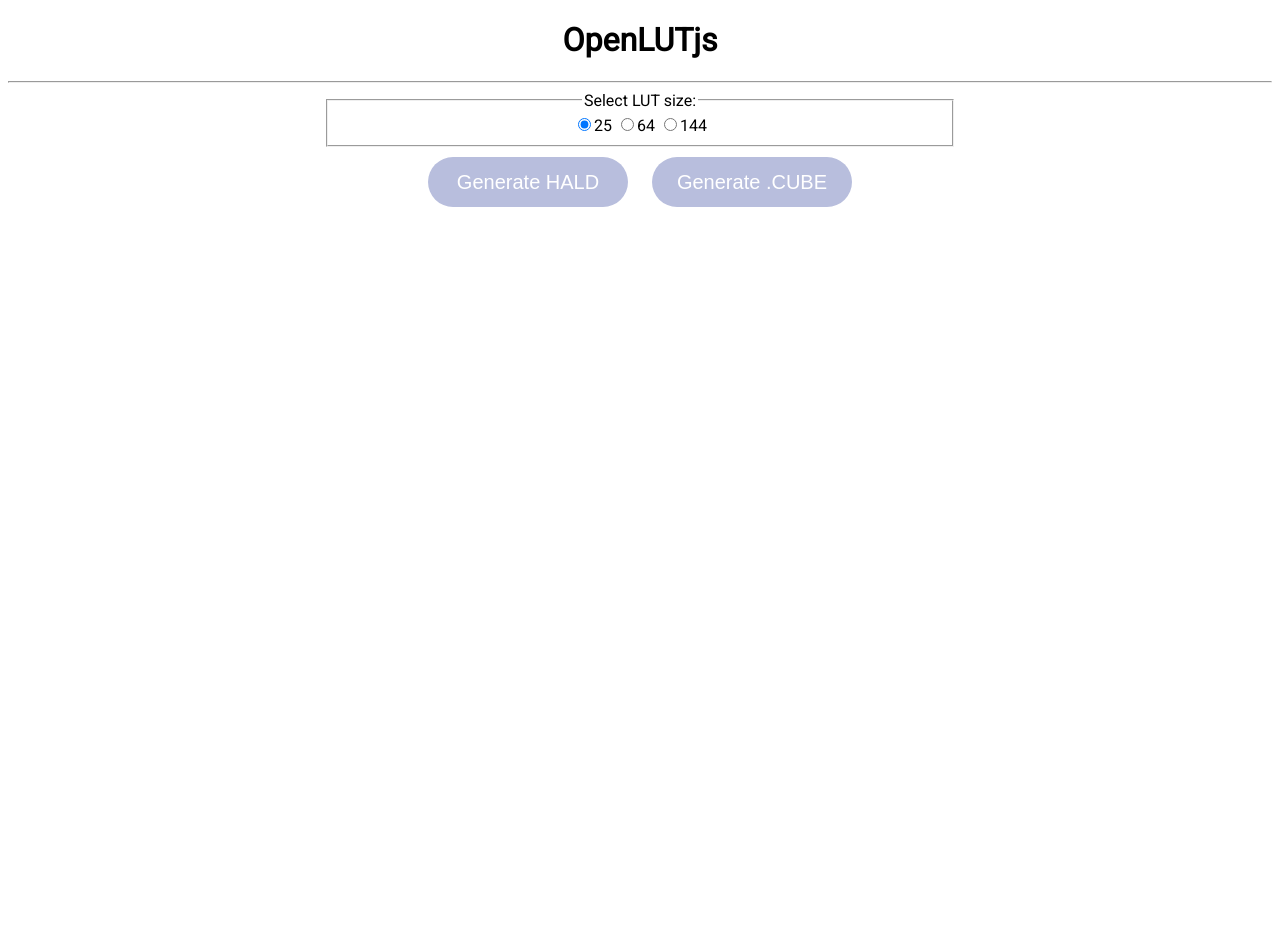
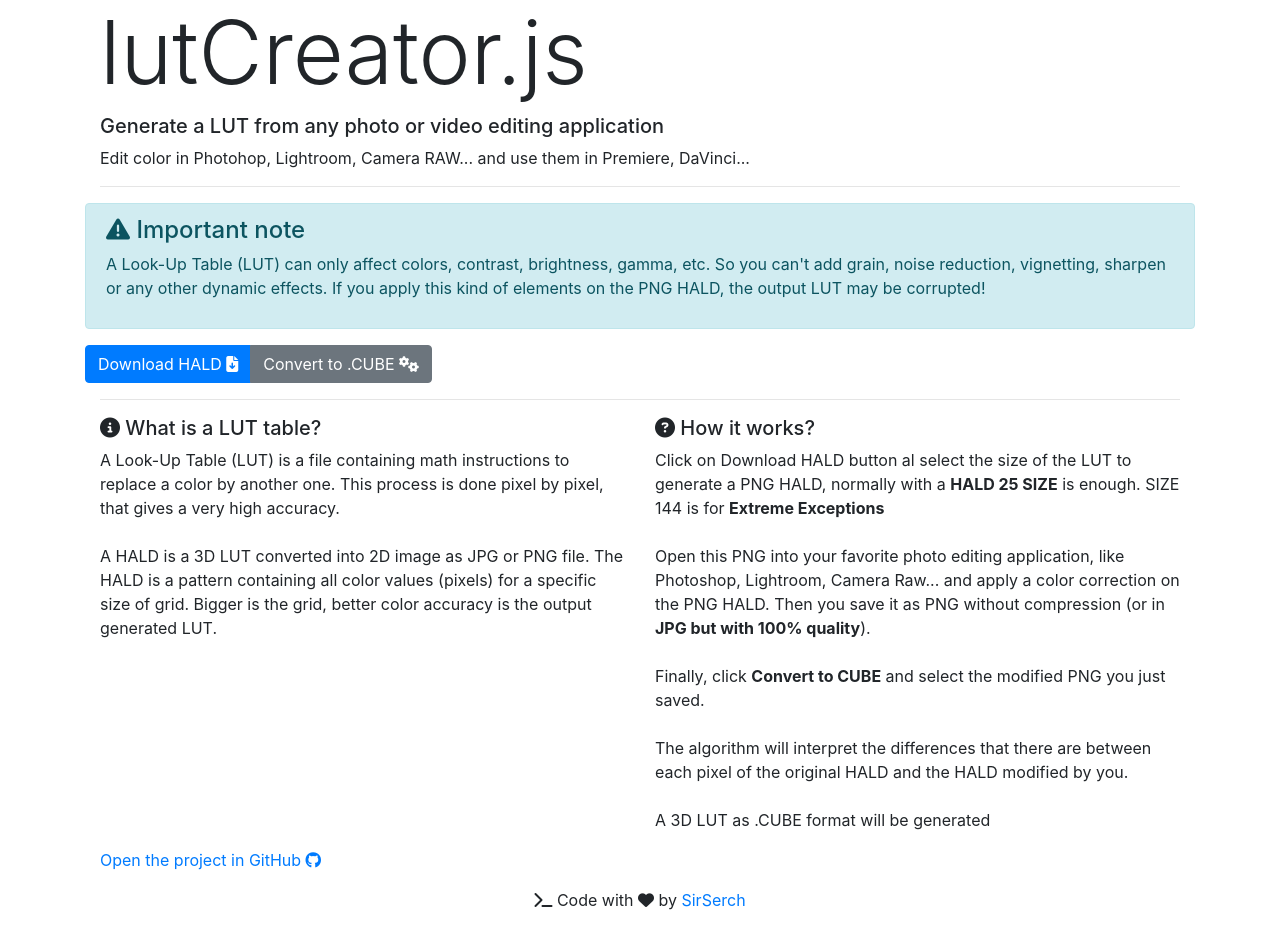
Before and after one commit to SirSerch/lut-creator-js, a plain HTML site: page docs/index.html in a window 1280 px wide. Before the commit the page ends 800 px from the top, so only its background shows below. Drawn offline with nearby package versions, Linux system fonts and the light colour scheme.

Commit message:
0.2v web page

```diff
--- a/docs/index.html
+++ b/docs/index.html
@@ -4,31 +4,101 @@
 <head>
     <meta charset="UTF-8">
     <meta name="viewport" content="width=device-width, initial-scale=1.0">
-    <title>OpenLUTJs - Create Luts</title>
+    <title>lutCreator.js - Create Luts</title>
     <script src="lutCreatorJs.js"></script>
     <script src="js.js"></script>
-    <link href="https://fonts.googleapis.com/css?family=Roboto|Source+Sans+Pro:300,400&display=swap" rel="stylesheet">
-    <link rel="stylesheet" href="style.css">
-
+    <!--<link href="https://fonts.googleapis.com/css?family=Roboto|Source+Sans+Pro:300,400&display=swap" rel="stylesheet">-->
+    <link rel="stylesheet" href="https://stackpath.bootstrapcdn.com/bootstrap/4.4.1/css/bootstrap.min.css"
+        integrity="sha384-Vkoo8x4CGsO3+Hhxv8T/Q5PaXtkKtu6ug5TOeNV6gBiFeWPGFN9MuhOf23Q9Ifjh" crossorigin="anonymous">
+    <script src="https://kit.fontawesome.com/2fc07cb02e.js" crossorigin="anonymous"></script>
 </head>
 
-<body>
-    <header>
-        <h1>OpenLUTjs</h1>
+<body class="container">
+    <section class="container">
+        <div class="row">
+            <div class="col">
+                <h1 class="display-2">lutCreator.js</h1>
+                <h5>Generate a LUT from any photo or video editing application</h5>
+                <p>Edit color in Photohop, Lightroom, Camera RAW... and use them in Premiere, DaVinci...</p>
+                <hr>
+            </div>
+        </div>
+        <div class="row">
+            <div class="alert alert-info" role="alert">
+                <h4 class="alert-heading"><i class="fas fa-exclamation-triangle"></i> Important note</h4>
+                <p>A Look-Up Table (LUT) can only affect colors, contrast, brightness, gamma, etc.
+                    So you can't add grain, noise reduction, vignetting, sharpen or any other dynamic effects.
+                    If you apply this kind of elements on the PNG HALD, the output LUT may be corrupted!</p>
+            </div>
+        </div>
+        <div class="row">
+            <br>
+            <div class="btn-group" role="group">
+                <div class="btn-group" role="group">
+                    <button id="btnGroupDrop1" type="button" class="btn btn-primary" data-toggle="dropdown"
+                        aria-haspopup="true" aria-expanded="false">
+                        Download HALD <i class="fas fa-file-download"></i>
+                    </button>
+                    <div class="dropdown-menu" aria-labelledby="btnGroupDrop1">
+                        <a class="dropdown-item" href="#" onclick="generateHald(25)"><i class="fas fa-download"></i>
+                           HALD 25 SIZE</a>
+                        <a class="dropdown-item" href="#" onclick="generateHald(64)"><i class="fas fa-download"></i>
+                            HALD 64 SIZE</a>
+                        <a class="dropdown-item" href="#" onclick="generateHald(144)"><i class="fas fa-download"></i>
+                            HALD 144 SIZE</a>
+                    </div>
+                </div>
+                <button class="btn btn-secondary" onclick="generateCube()">
+                    Convert to .CUBE <i class="fas fa-cogs"></i>
+                </button>
+            </div>
+        </div>
         <hr>
-    </header>
-    <section>
-        <form>
-            <fieldset>
-                <legend>Select LUT size:</legend>
-                <input type="radio" name="lutSize" value="25" checked>25</input>
-                <input type="radio" name="lutSize" value="64">64</input>
-                <input type="radio" name="lutSize" value="144">144</input>
-            </fieldset>
-            <input type="button" id="hald" value="Generate HALD" onclick="generateHald()">
-            <input type="button" id="cube" value="Generate .CUBE" onclick="generateCube()">
-        </form>
+        <div class="row">
+            <div class="col-lg-6 col-12">
+                <h5><i class="fas fa-info-circle"></i> What is a LUT table?</h5>
+                <p>A Look-Up Table (LUT) is a file containing math instructions to replace a color by another one.
+                    This process is done pixel by pixel, that gives a very high accuracy.<br><br>
+
+                    A HALD is a 3D LUT converted into 2D image as JPG or PNG file.
+                    The HALD is a pattern containing all color values (pixels) for a specific size of grid.
+                    Bigger is the grid, better color accuracy is the output generated LUT.</p>
+            </div>
+            <div class="col-lg-6 col-12">
+                <h5><i class="fas fa-question-circle"></i> How it works?</h5>
+                <p>
+                    Click on Download HALD button al select the size of the LUT to generate a PNG HALD, normally with a <strong>HALD 25 SIZE</strong> is
+                    enough. SIZE 144 is for <strong>Extreme Exceptions</strong><br><br>
+                    Open this PNG into your favorite photo editing application, like Photoshop, Lightroom, Camera Raw... and apply a color correction on the
+                    PNG HALD. Then you save it as PNG without compression (or in <strong>JPG but with 100% quality</strong>).
+                    <br><br>
+                    Finally, click <strong>Convert to CUBE</strong> and select the modified PNG you just saved.
+                    <br><br>
+                    The algorithm will interpret the differences that there are between each pixel of the original HALD
+                    and the HALD modified by you.
+                    <br><br>
+                    A 3D LUT as .CUBE format will be generated
+                    <br>
+                </p>
+            </div>
+        </div>
+        <div class="row">
+            <div class="col">
+                <p><a href="https://github.com/SirSerch/LutCreatorJs" target="_blank">Open the project in GitHub <i class="fab fa-github"></i></a></p>
+            </div>
+        </div>
     </section>
+    <p style="text-align: center;"><i class="fas fa-terminal"></i> Code with <i class="fas fa-heart"></i> by <a href="https://github.com/SirSerch" target="_blank">SirSerch</a></p>
+    <script src="https://code.jquery.com/jquery-3.4.1.slim.min.js"
+        integrity="sha384-J6qa4849blE2+poT4WnyKhv5vZF5SrPo0iEjwBvKU7imGFAV0wwj1yYfoRSJoZ+n"
+        crossorigin="anonymous"></script>
+    <script src="https://cdn.jsdelivr.net/npm/popper.js@1.16.0/dist/umd/popper.min.js"
+        integrity="sha384-Q6E9RHvbIyZFJoft+2mJbHaEWldlvI9IOYy5n3zV9zzTtmI3UksdQRVvoxMfooAo"
+        crossorigin="anonymous"></script>
+    <script src="https://stackpath.bootstrapcdn.com/bootstrap/4.4.1/js/bootstrap.min.js"
+        integrity="sha384-wfSDF2E50Y2D1uUdj0O3uMBJnjuUD4Ih7YwaYd1iqfktj0Uod8GCExl3Og8ifwB6"
+        crossorigin="anonymous"></script>
+</body>
 </body>
 
 </html>
--- a/docs/js.js
+++ b/docs/js.js
@@ -11,8 +11,8 @@ function getRadius(lutSize) {
     return lutSize;
 }
 
-function generateHald() {
-    let hald = new Hald(getRadius());
+function generateHald(number) {
+    let hald = new Hald(number);
     hald.createHald();
 }
 
--- a/docs/style.sass
+++ /dev/null
@@ -1,21 +0,0 @@
-body
-    font-family: 'Roboto', sans-serif
-    text-align: center
-h1
-    font-family: 'Roboto', sans-serif
-form
-    max-width: 50%
-    margin: auto auto
-
-input[type="button"]
-    margin: 10px
-    color: white
-    background: #B8BEDD
-    border: 0
-    border-radius: 25px
-    width: 200px
-    height: 50px
-    font-size: 20px
-    &:hover
-        background: #413C58
-        transition: 0.5s
```
Also changed, not shown: docs/style.css (deleted), 1 other file.
